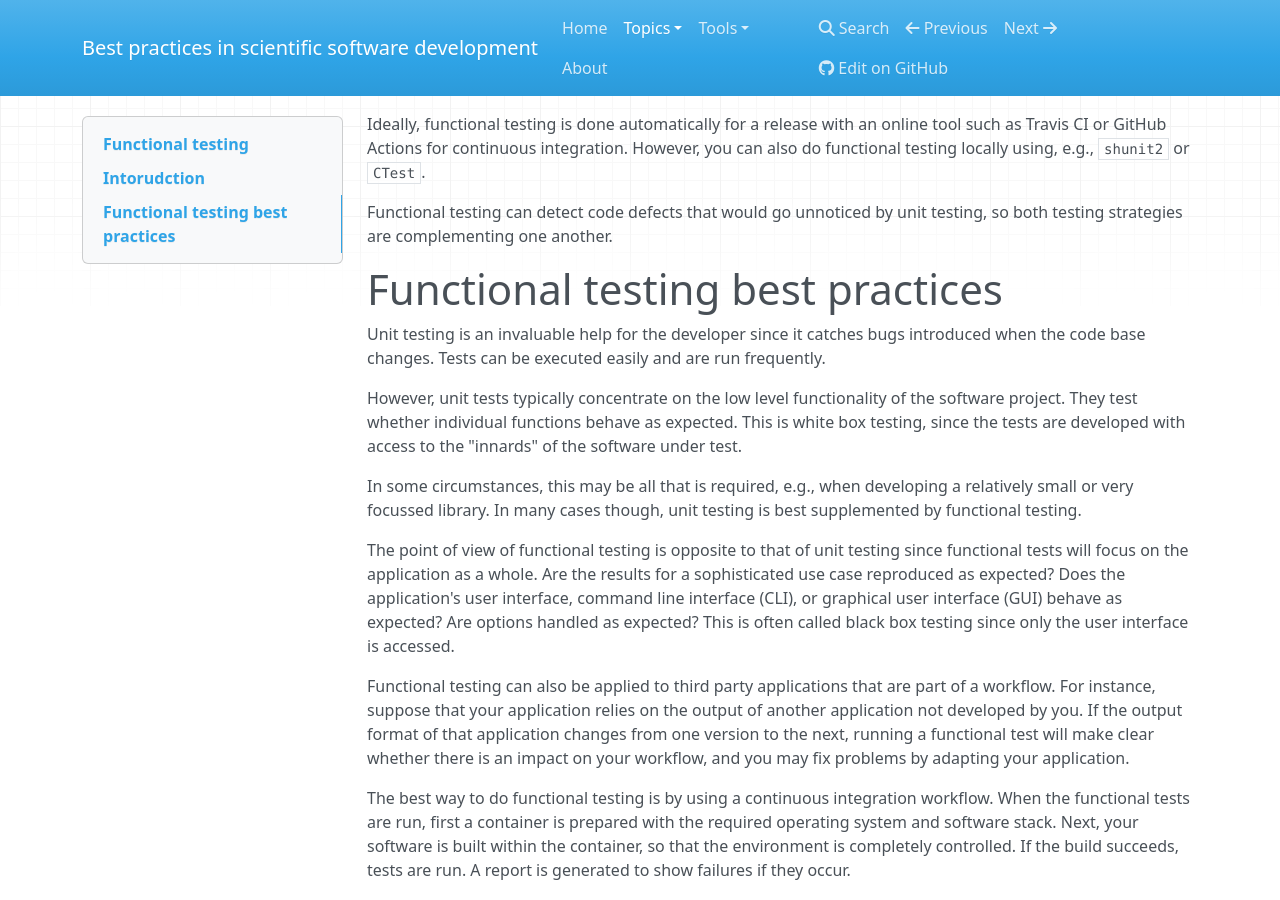
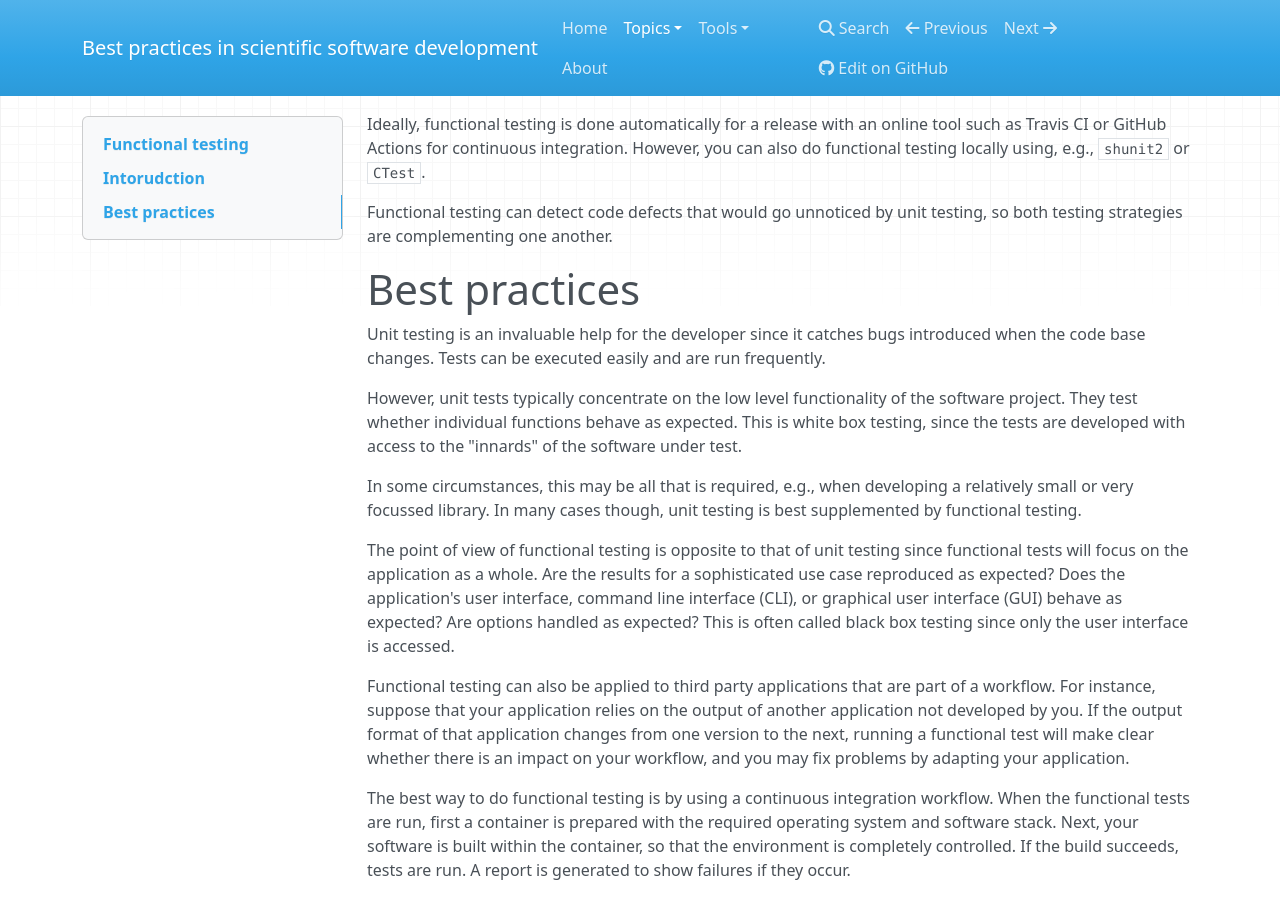
Before and after one commit to gjbex/Best-practices-for-scientific-computing, an MkDocs documentation site: the page built from docs/testing/functional_testing.md, in a window 1280 px wide and 900 px high, scrolled down 409 px. Built offline with MkDocs 1.6.1, drawn with Linux system fonts in a browser that asks for light colours; nearby versions of some CDN libraries.

Commit message:
Fix title

```diff
--- a/docs/testing/functional_testing.md
+++ b/docs/testing/functional_testing.md
@@ -31,7 +31,7 @@ testing, so both testing strategies are complementing one another.
 
 
 
-# Functional testing best practices
+# Best practices
 
 Unit testing is an invaluable help for the developer since it catches bugs
 introduced when the code base changes. Tests can be executed easily and are run
```
